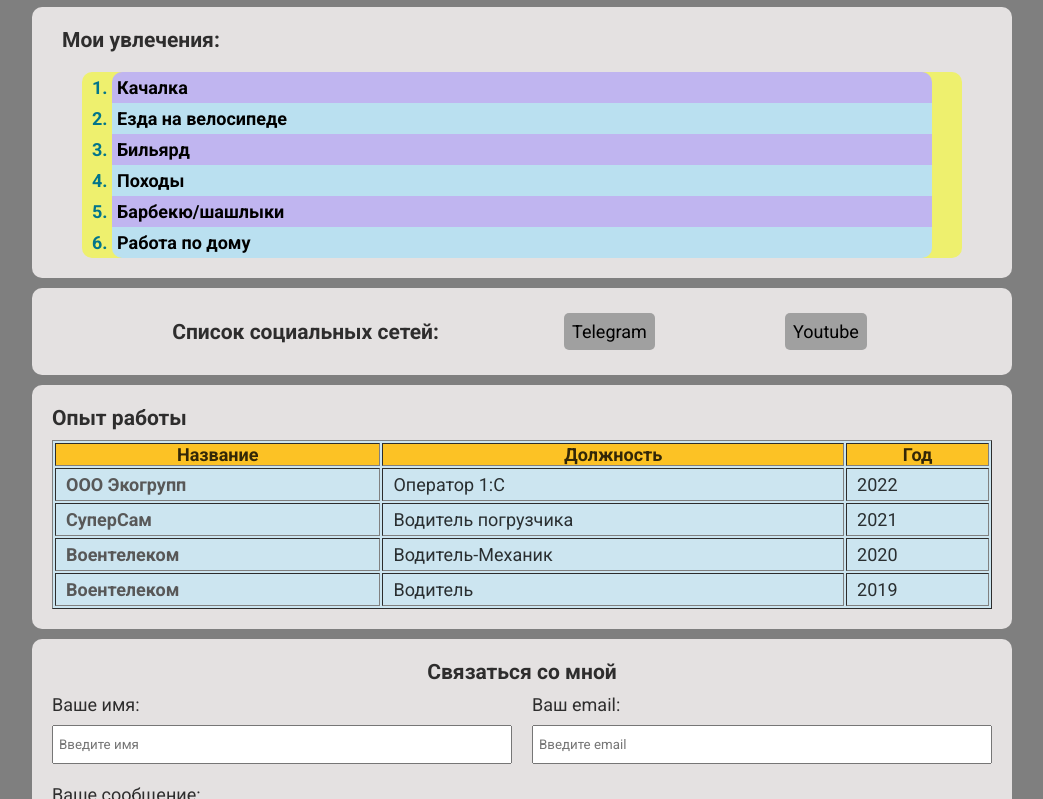
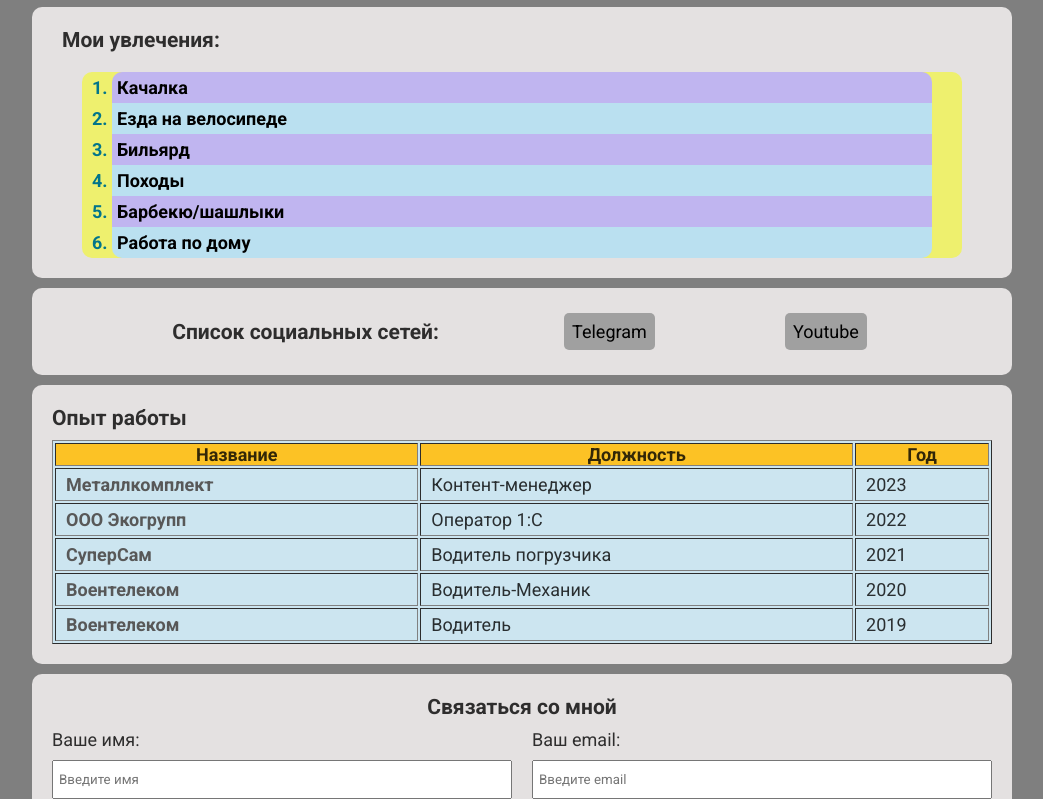
Before and after one commit to vintsan/result.school-22.12.2022, a plain HTML site: page index.html in a window 1280 px wide. Shown: the part 301-1100 px from the top of the page, without its empty margins (118-1161 px from the left). Drawn offline with Linux system fonts and the light colour scheme.

Commit message:
добавил работу 2023

```diff
--- a/index.html
+++ b/index.html
@@ -71,6 +71,11 @@
                     </tr>
                 </thead>
                 <tbody>
+                  <tr>
+                    <td>Металлкомплект</td>
+                    <td>Контент-менеджер</td>
+                    <td>2023</td>
+                </tr>
                     <tr>
                         <td>ООО Экогрупп</td>
                         <td>Оператор 1:С</td>
```
